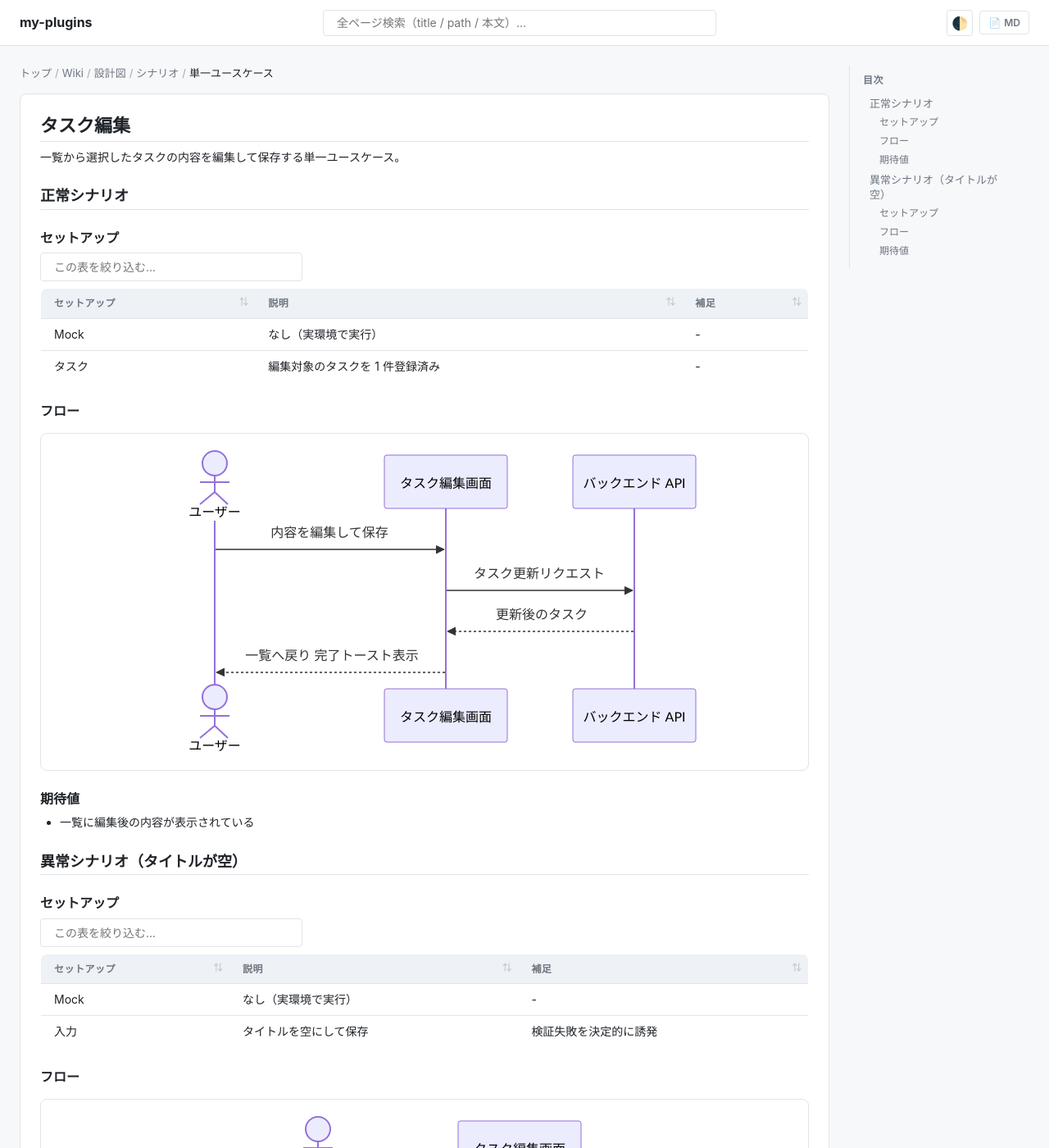
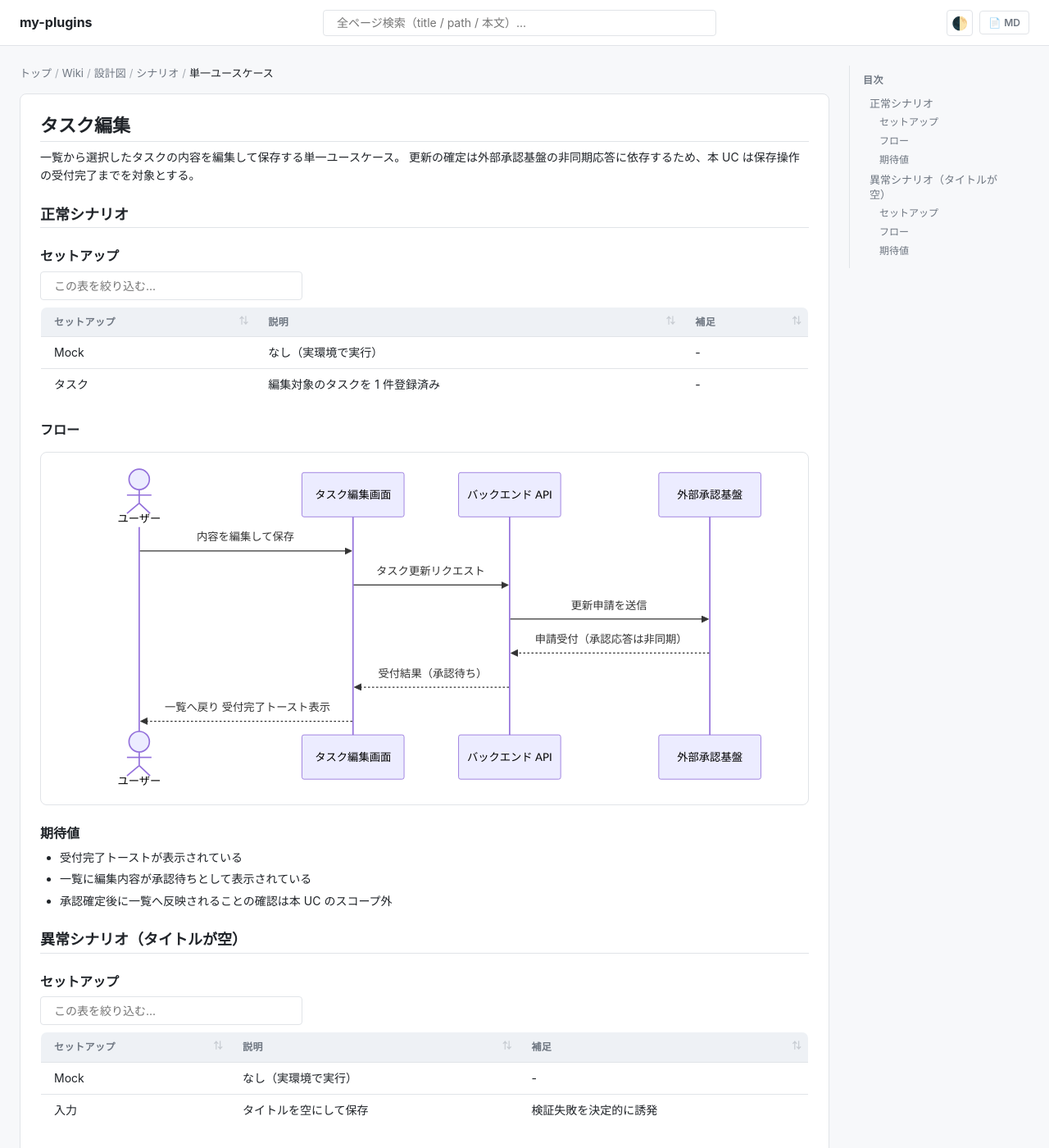
Before and after one commit to shuhei1101/ai-monitor-e2e, a Jekyll site: the page built from docs/wiki/設計図/シナリオ/単一ユースケース/タスク編集.md, in a window 1280 px wide and 1400 px high. Shown: the whole window at 82% size. Built offline with Jekyll 4.4.1, drawn with Linux system fonts in a browser that asks for light colours; our own code applies the rules of GitHub Pages for plain Markdown files.

Commit message:
タスク編集単一シナリオを非同期承認の受付完了に修正
Co-Authored-By: Claude Opus 5 <noreply@anthropic.com>

````diff
--- a/docs/wiki/設計図/シナリオ/単一ユースケース/タスク編集.md
+++ b/docs/wiki/設計図/シナリオ/単一ユースケース/タスク編集.md
@@ -5,6 +5,7 @@ template_version: 1.0.0
 # タスク編集
 
 一覧から選択したタスクの内容を編集して保存する単一ユースケース。
+更新の確定は外部承認基盤の非同期応答に依存するため、本 UC は保存操作の受付完了までを対象とする。
 
 ## 正常シナリオ
 
@@ -22,16 +23,21 @@ sequenceDiagram
   actor U as ユーザー
   participant FE as タスク編集画面
   participant BE as バックエンド API
+  participant AP as 外部承認基盤
 
   U->>FE: 内容を編集して保存
   FE->>BE: タスク更新リクエスト
-  BE-->>FE: 更新後のタスク
-  FE-->>U: 一覧へ戻り 完了トースト表示
+  BE->>AP: 更新申請を送信
+  AP-->>BE: 申請受付（承認応答は非同期）
+  BE-->>FE: 受付結果（承認待ち）
+  FE-->>U: 一覧へ戻り 受付完了トースト表示
 ```
 
 ### 期待値
 
-- 一覧に編集後の内容が表示されている
+- 受付完了トーストが表示されている
+- 一覧に編集内容が承認待ちとして表示されている
+- 承認確定後に一覧へ反映されることの確認は本 UC のスコープ外
 
 ## 異常シナリオ（タイトルが空）
 
````
Also changed, not shown: docs/wiki/設計図/シナリオ/README.md (+1 -0 lines).
